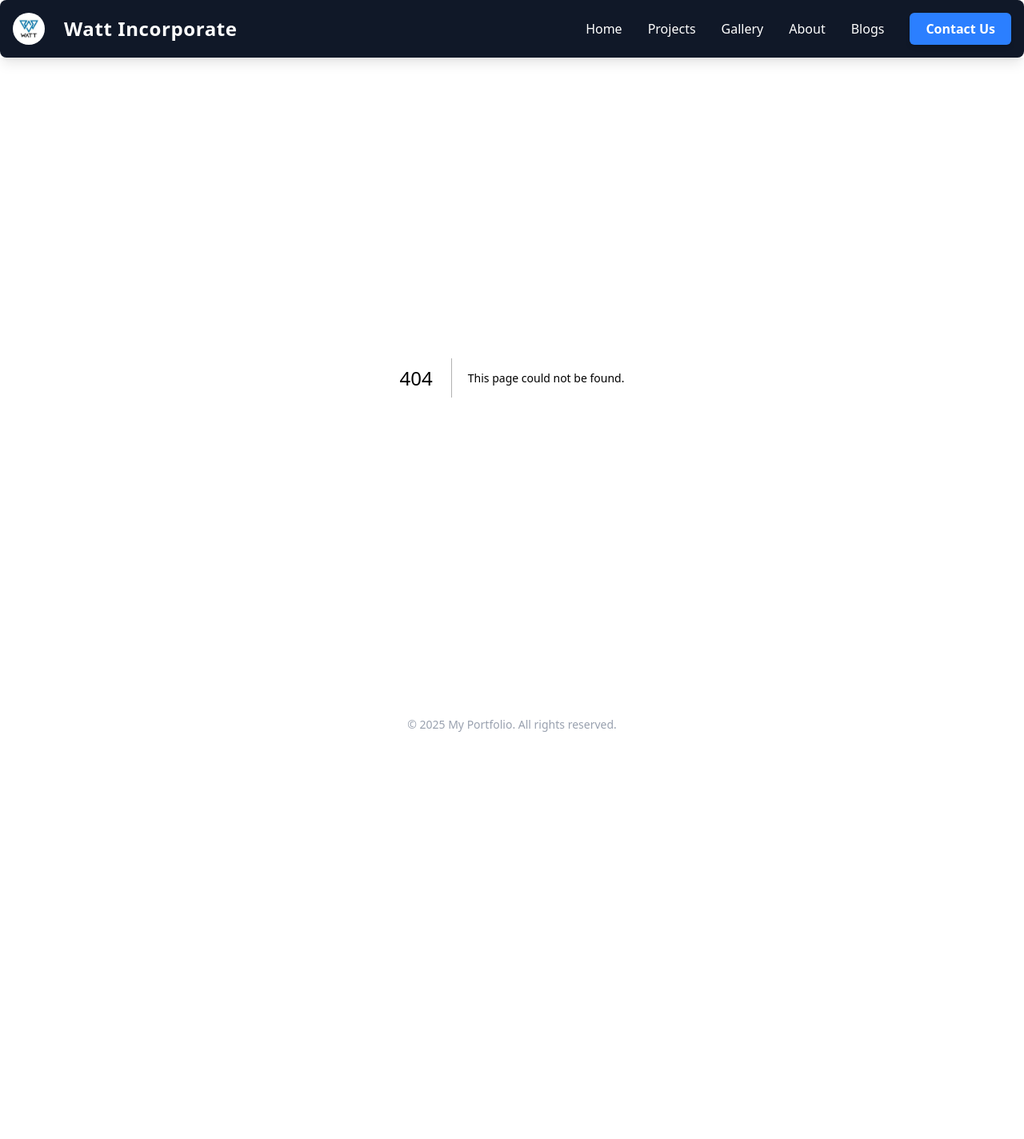
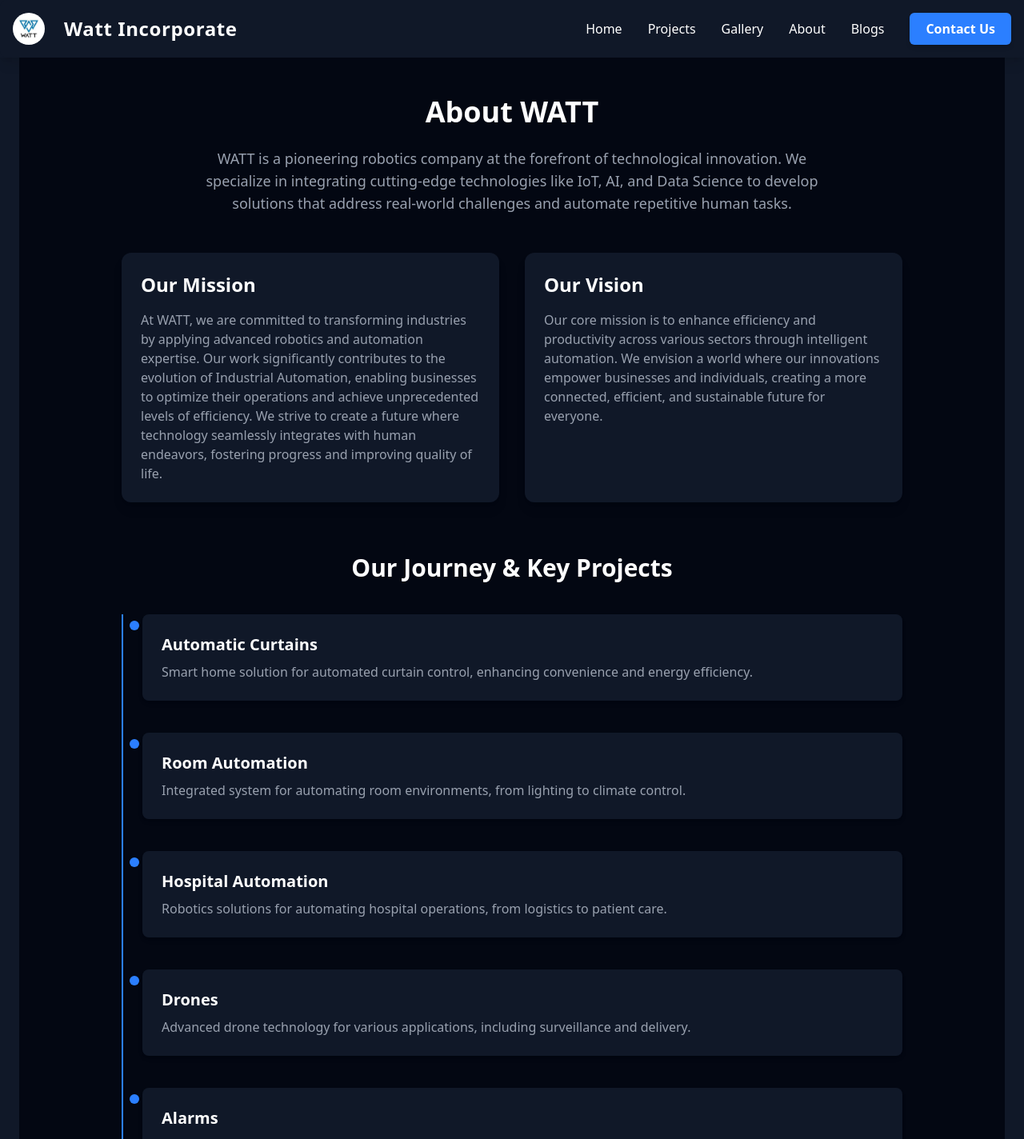
Before and after one commit to WATT-Org/Website-WATT, a Next.js app: page /about in a window 1280 px wide. Before the commit this address had no page. Shown: the top 1424 px of the page at 80% size. Before the commit the page ends 940 px from the top, so only its background shows below. Built offline with nearby package versions, Linux system fonts and the light colour scheme.

Commit message:
about page

```diff
--- /dev/null
+++ b/src/app/about/page.js
@@ -0,0 +1,92 @@
+
+import { FaFacebook, FaTwitter, FaInstagram, FaLinkedin } from "react-icons/fa";
+
+export default function AboutPage() {
+  return (
+    <div className="min-h-screen bg-gray-950 text-white">
+
+
+      {/* About Section */}
+      <section className="max-w-5xl mx-auto px-6 py-12">
+        <h1 className="text-4xl font-bold mb-6 text-center">About WATT</h1>
+        <p className="text-gray-400 text-lg text-center max-w-3xl mx-auto mb-12">
+          WATT is a pioneering robotics company at the forefront of technological innovation.
+          We specialize in integrating cutting-edge technologies like IoT, AI, and Data Science
+          to develop solutions that address real-world challenges and automate repetitive human tasks.
+        </p>
+
+        {/* Mission & Vision */}
+        <div className="grid md:grid-cols-2 gap-8 mb-16">
+          <div className="bg-gray-900 p-6 rounded-xl shadow-lg">
+            <h2 className="text-2xl font-bold mb-4">Our Mission</h2>
+            <p className="text-gray-400">
+              At WATT, we are committed to transforming industries by applying advanced robotics
+              and automation expertise. Our work significantly contributes to the evolution of
+              Industrial Automation, enabling businesses to optimize their operations and achieve
+              unprecedented levels of efficiency. We strive to create a future where technology
+              seamlessly integrates with human endeavors, fostering progress and improving quality of life.
+            </p>
+          </div>
+          <div className="bg-gray-900 p-6 rounded-xl shadow-lg">
+            <h2 className="text-2xl font-bold mb-4">Our Vision</h2>
+            <p className="text-gray-400">
+              Our core mission is to enhance efficiency and productivity across various sectors
+              through intelligent automation. We envision a world where our innovations empower
+              businesses and individuals, creating a more connected, efficient, and sustainable
+              future for everyone.
+            </p>
+          </div>
+        </div>
+
+        {/* Projects Timeline */}
+        <h2 className="text-3xl font-bold text-center mb-10">Our Journey & Key Projects</h2>
+        <div className="relative border-l-2 border-blue-500 pl-6 space-y-10">
+          {[
+            {
+              title: "Automatic Curtains",
+              desc: "Smart home solution for automated curtain control, enhancing convenience and energy efficiency.",
+            },
+            {
+              title: "Room Automation",
+              desc: "Integrated system for automating room environments, from lighting to climate control.",
+            },
+            {
+              title: "Hospital Automation",
+              desc: "Robotics solutions for automating hospital operations, from logistics to patient care.",
+            },
+            {
+              title: "Drones",
+              desc: "Advanced drone technology for various applications, including surveillance and delivery.",
+            },
+            {
+              title: "Alarms",
+              desc: "Intelligent alarm systems for enhanced security, integrating AI for smarter threat detection.",
+            },
+          ].map((project, index) => (
+            <div key={index} className="relative">
+              <div className="absolute -left-4 top-2 w-3 h-3 bg-blue-500 rounded-full"></div>
+              <div className="bg-gray-900 p-6 rounded-lg shadow-md">
+                <h3 className="text-xl font-semibold mb-2">{project.title}</h3>
+                <p className="text-gray-400">{project.desc}</p>
+              </div>
+            </div>
+          ))}
+        </div>
+      </section>
+
+      {/* Footer */}
+      <footer className="bg-gray-900 mt-16 py-6">
+        <div className="max-w-6xl mx-auto flex flex-col md:flex-row justify-between items-center px-6">
+
+          <div className="flex gap-4 text-gray-400 text-lg">
+            <a href="#"><FaFacebook /></a>
+            <a href="#"><FaTwitter /></a>
+            <a href="#"><FaInstagram /></a>
+            <a href="#"><FaLinkedin /></a>
+          </div>
+        </div>
+
+      </footer>
+    </div>
+  );
+}
```
